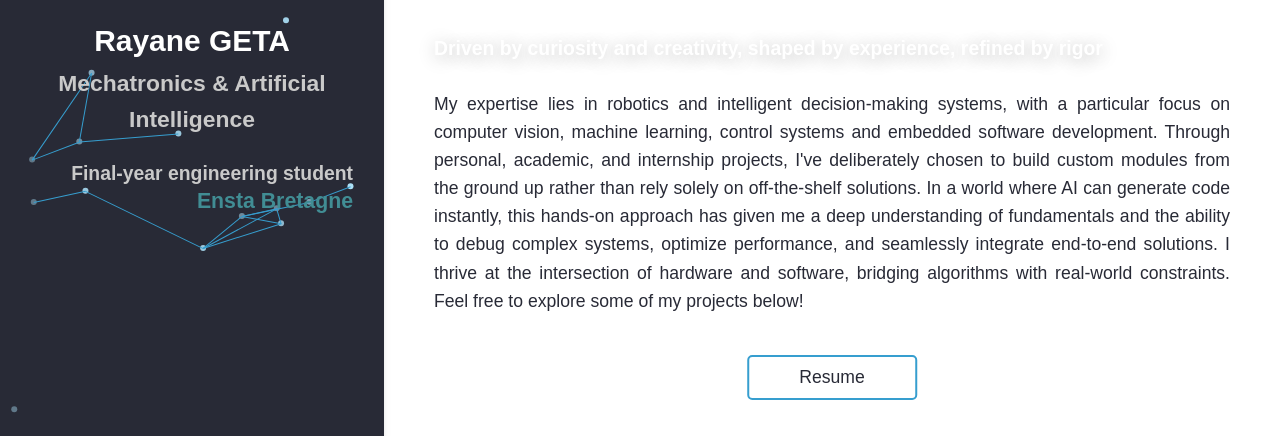
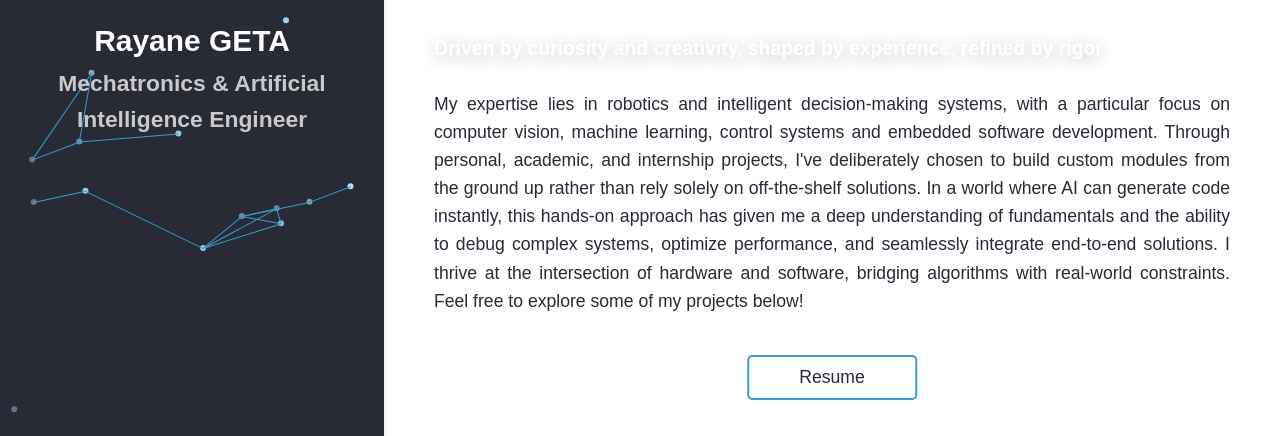
Before and after one commit to Rayane-Maker/Rayane-Maker.github.io, a plain HTML site: page index.html in a window 1280 px wide. Shown: the part 216-652 px from the top of the page. Drawn offline with Linux system fonts and the light colour scheme.

Commit message:
removed student infos

```diff
--- a/index.html
+++ b/index.html
@@ -88,10 +88,10 @@
                     </p>
 
                     <p class="profile-domain">
-                        Mechatronics & Artificial Intelligence
+                        Mechatronics & Artificial Intelligence Engineer
                     </p>
 
-                    <p class="profile-profession">
+                    <!-- <p class="profile-profession">
                         Final-year engineering student
                     </p>
 
@@ -99,7 +99,7 @@
                         <a href="https://www.ensta-bretagne.fr/fr">
                             Ensta Bretagne
                         </a>
-                    </div>
+                    </div> -->
 
 
                 </div>
```
